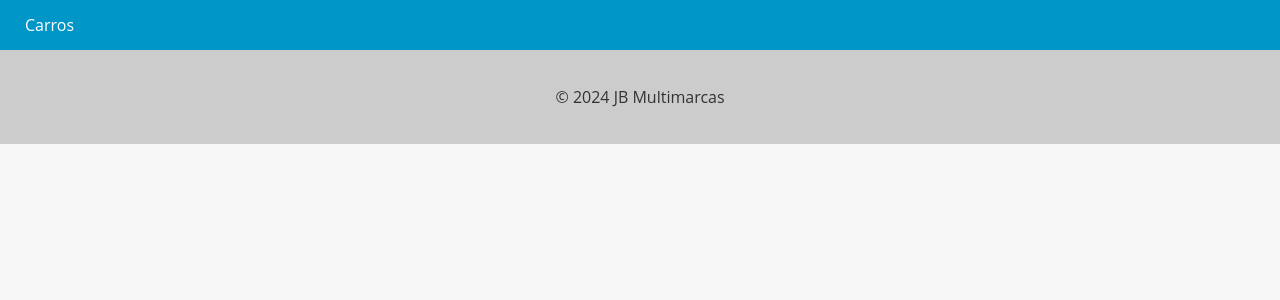
After one commit to jbrunomf/djangoCarsProject, a Django app: template templates/base.html in a window 1280 px wide. The commit adds this page. Shown: the top 300 px of the page. Run offline with Django 5.2, Linux system fonts and the light colour scheme; the template is opened without the code that fills it, so the values that code supplies are empty.

Commit message:
adicionando template base e fotos de carros de exemplo

```diff
--- a/cars/urls.py
+++ b/cars/urls.py
@@ -4,5 +4,5 @@ from .views import cars_view
 
 app_name = 'cars'
 urlpatterns = [
-    path('', cars_view, name='index')
+    path('', cars_view)
 ]
--- a/cars/views.py
+++ b/cars/views.py
@@ -4,5 +4,8 @@ from cars.models import Car
 
 
 def cars_view(request):
-    cars = Car.objects.all()
+    cars = Car.objects.all().order_by('model')
+    search_string = request.GET.get('search')
+    if search_string:
+        cars = Car.objects.filter(model__contains=search_string)
     return render(request, 'cars.html', {'cars': cars})
--- a/djangoCarsProject/urls.py
+++ b/djangoCarsProject/urls.py
@@ -1,9 +1,10 @@
 from django.conf import settings
 from django.conf.urls.static import static
 from django.contrib import admin
-from django.urls import path, include
+from django.urls import path
+from cars.views import cars_view
 
 urlpatterns = [
     path('admin/', admin.site.urls),
-    path('cars/', include('cars.urls'))
+    path('cars/', cars_view, name='cars_list')
 ] + static(settings.MEDIA_URL, document_root=settings.MEDIA_ROOT)
--- /dev/null
+++ b/templates/base.html
@@ -0,0 +1,89 @@
+<!DOCTYPE html>
+<html lang="en">
+<head>
+  <meta charset="UTF-8">
+  <meta name="viewport" content="width=device-width, initial-scale=1.0">
+  <title>{% block title %}{% endblock %}</title>
+  <style>
+    body {
+        font-family: 'Open Sans', sans-serif;
+        background-color: #f7f7f7;
+        color: #333;
+        margin: 0;
+        padding: 0;
+    }
+
+    header {
+        background-color: #0096c7;
+        color: #fff;
+        text-align: center;
+    }
+
+    footer {
+        background-color: #ccc;
+        color: #333;
+        padding: 20px;
+        text-align: center;
+    }
+
+    nav {
+        background-color: #0096c7;
+        color: #fff;
+        height: 50px;
+        display: flex;
+        justify-content: space-between;
+        align-items: center;
+    }
+
+    nav ul {
+        list-style: none;
+        margin: 0;
+        padding: 0;
+        display: flex;
+    }
+
+    nav ul li {
+        margin: 0 10px;
+    }
+
+    nav ul li a {
+        color: #fff;
+        text-decoration: none;
+        font-size: 16px;
+        padding: 15px;
+        transition: all 0.3s ease;
+    }
+
+    nav ul li a:hover {
+        background-color: #32bbe8;
+    }
+
+    nav ul li.active a {
+        background-color: #666;
+    }
+
+    nav ul li.active a:hover {
+        background-color: #999;
+    }
+
+  </style>
+</head>
+<body>
+  <header>
+    <nav>
+      <ul>
+        <li><a href="{% url 'cars_list' %}">Carros</a></li>
+      </ul>
+    </nav>
+  </header>
+
+  <main>
+    {% block content %}
+    {% endblock %}
+  </main>
+
+  <footer>
+    <p>&copy; 2024 JB Multimarcas</p>
+  </footer>
+</body>
+</html>
```
Also changed, not shown: cars/templates/cars.html (+110 -13 lines), media/cars/chevette.jpeg (added), media/cars/golf.jpeg (added).
